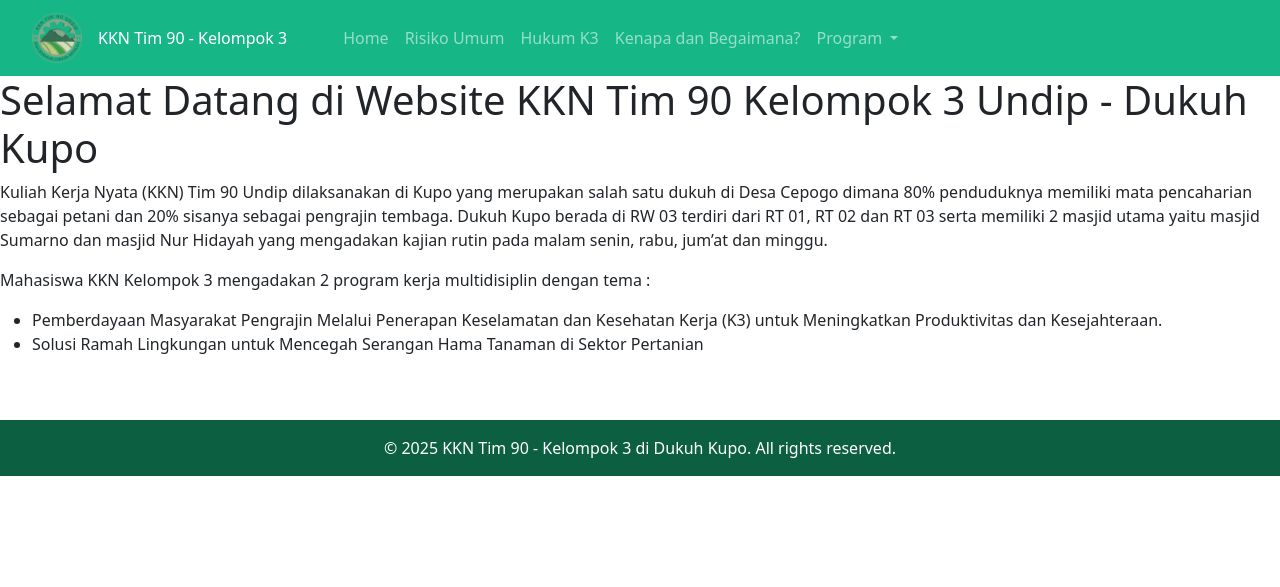
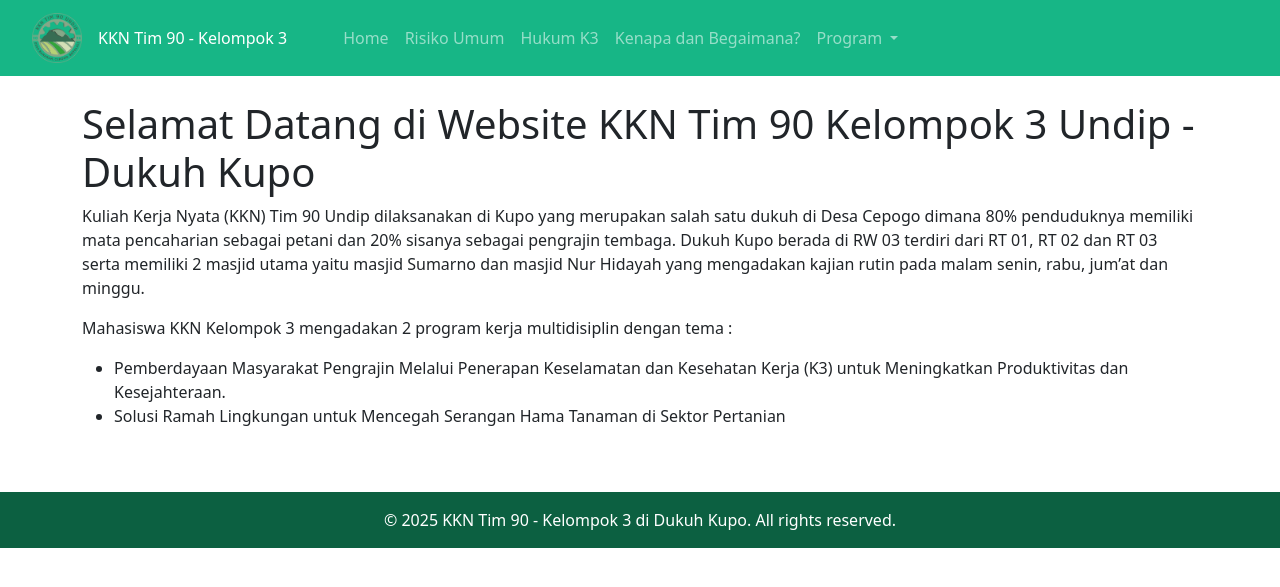
Before and after one commit to tiaraputriw/k3-edukasi, a Jekyll site: the page built from index.md, in a window 1280 px wide. Shown: the top 587 px of the page. Built offline with Jekyll 4.4.1, drawn with Linux system fonts in a browser that asks for light colours.

Commit message:
Update default.html

```diff
--- a/_layouts/default.html
+++ b/_layouts/default.html
@@ -4,23 +4,27 @@
   <meta charset="UTF-8" />
   <meta name="viewport" content="width=device-width, initial-scale=1.0" />
   <title>{{ page.title }}</title>
+
   <link rel="stylesheet" href="{{ site.baseurl }}/style.css">
+
   <link href="https://cdn.jsdelivr.net/npm/bootstrap@5.0.2/dist/css/bootstrap.min.css" rel="stylesheet"
-      integrity="sha384-EVSTQN3/azprG1Anm3QDgpJLIm9Nao0Yz1ztcQTwFspd3yD65VohhpuuCOmLASjC"
-      crossorigin="anonymous">
+        integrity="sha384-EVSTQN3/azprG1Anm3QDgpJLIm9Nao0Yz1ztcQTwFspd3yD65VohhpuuCOmLASjC"
+        crossorigin="anonymous">
 </head>
 <body>
   <div class="wrapper">
     {% include navbar.html %}
 
-    {{ content }}
+    <main class="container mt-4">
+      {{ content }}
+    </main>
 
     {% include footer.html %}
   </div>
 
   <script src="https://cdn.jsdelivr.net/npm/bootstrap@5.0.2/dist/js/bootstrap.bundle.min.js"
-    integrity="sha384-MrcW6ZMFYlzcLA8Nl+NtUVF0sA7MsXsP1UyJoMp4YLEuNSfAP+JcXn/tWtIaxVXM"
-    crossorigin="anonymous">
+          integrity="sha384-MrcW6ZMFYlzcLA8Nl+NtUVF0sA7MsXsP1UyJoMp4YLEuNSfAP+JcXn/tWtIaxVXM"
+          crossorigin="anonymous">
   </script>
 </body>
 </html>
```
